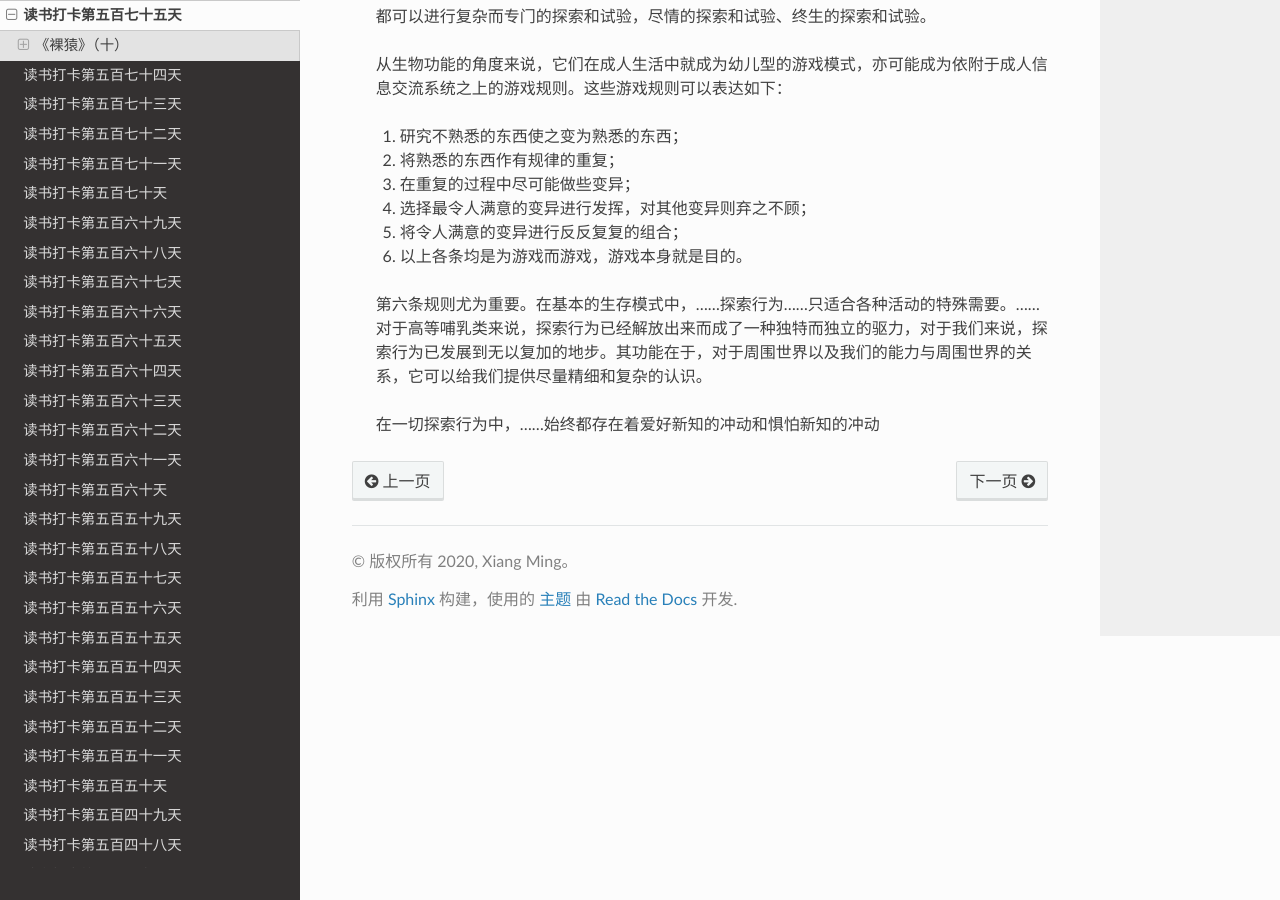
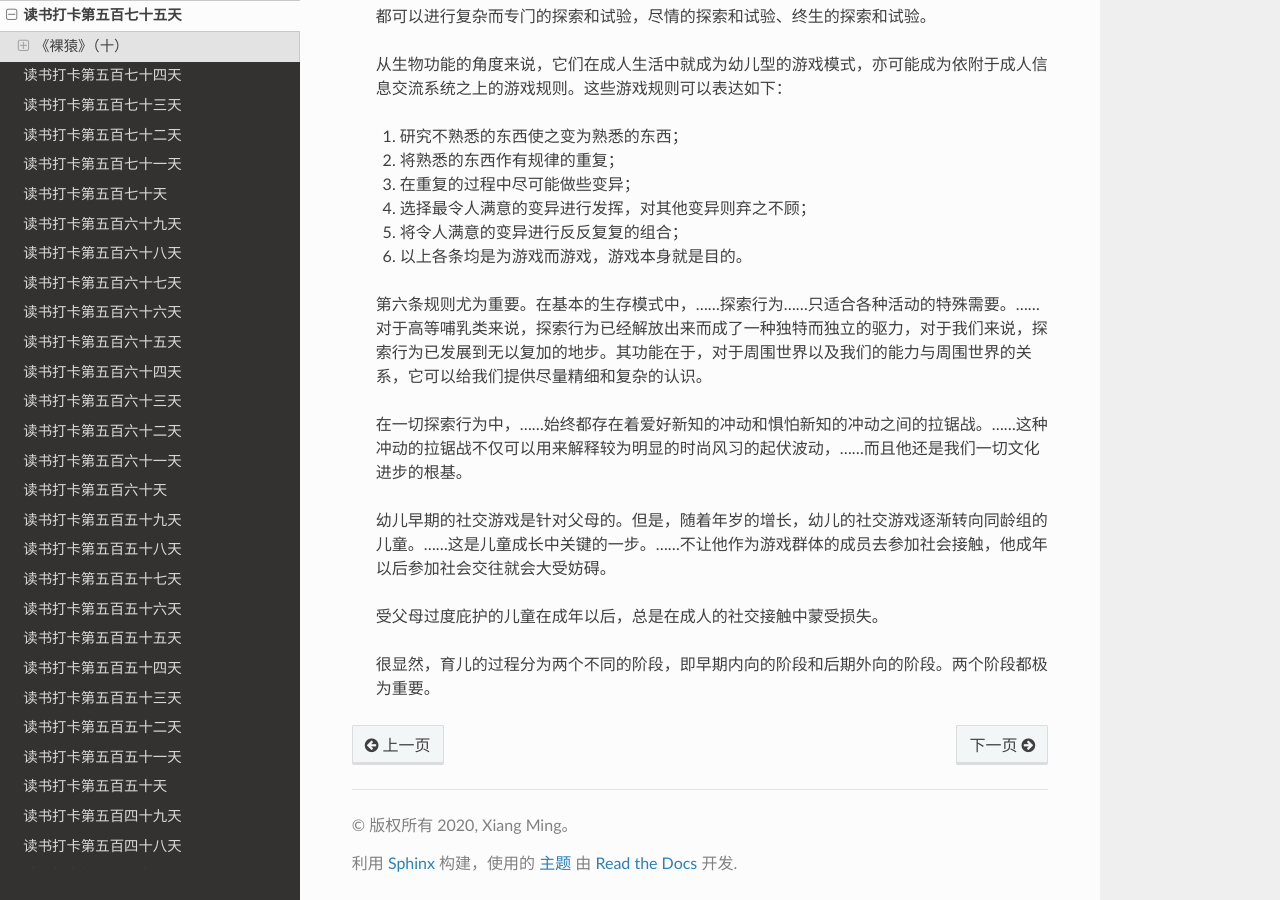
Before and after one commit to xiangming1975/reading, a Sphinx documentation site: the page built from source/2022-04-25.md, in a window 1280 px wide and 900 px high, scrolled down 539 px. Built offline with Sphinx 7.4.7 and the Read the Docs theme 2.0.0, drawn with Linux system fonts in a browser that asks for light colours.

Commit message:
自动提交时间: 2022-04-28T22:04:24,622841144+08:00

```diff
--- a/source/2022-04-25.md
+++ b/source/2022-04-25.md
@@ -20,4 +20,10 @@
 
 > 第六条规则尤为重要。在基本的生存模式中，……探索行为……只适合各种活动的特殊需要。……对于高等哺乳类来说，探索行为已经解放出来而成了一种独特而独立的驱力，对于我们来说，探索行为已发展到无以复加的地步。其功能在于，对于周围世界以及我们的能力与周围世界的关系，它可以给我们提供尽量精细和复杂的认识。
 
-> 在一切探索行为中，……始终都存在着爱好新知的冲动和惧怕新知的冲动
+> 在一切探索行为中，……始终都存在着爱好新知的冲动和惧怕新知的冲动之间的拉锯战。……这种冲动的拉锯战不仅可以用来解释较为明显的时尚风习的起伏波动，……而且他还是我们一切文化进步的根基。
+
+> 幼儿早期的社交游戏是针对父母的。但是，随着年岁的增长，幼儿的社交游戏逐渐转向同龄组的儿童。……这是儿童成长中关键的一步。……不让他作为游戏群体的成员去参加社会接触，他成年以后参加社会交往就会大受妨碍。
+
+> 受父母过度庇护的儿童在成年以后，总是在成人的社交接触中蒙受损失。
+
+> 很显然，育儿的过程分为两个不同的阶段，即早期内向的阶段和后期外向的阶段。两个阶段都极为重要。
```
Also changed, not shown: source/2022-04-28.md (added, +28 -0 lines).
